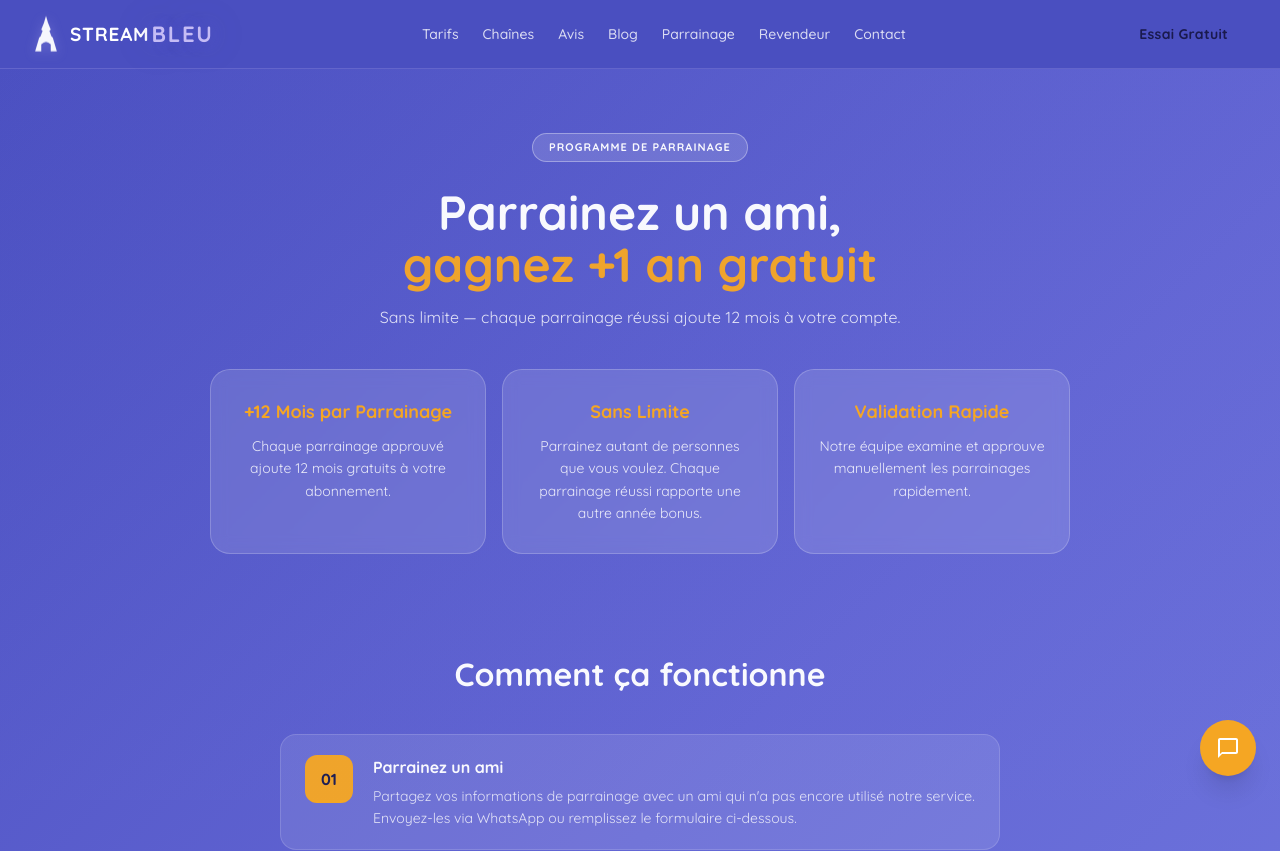
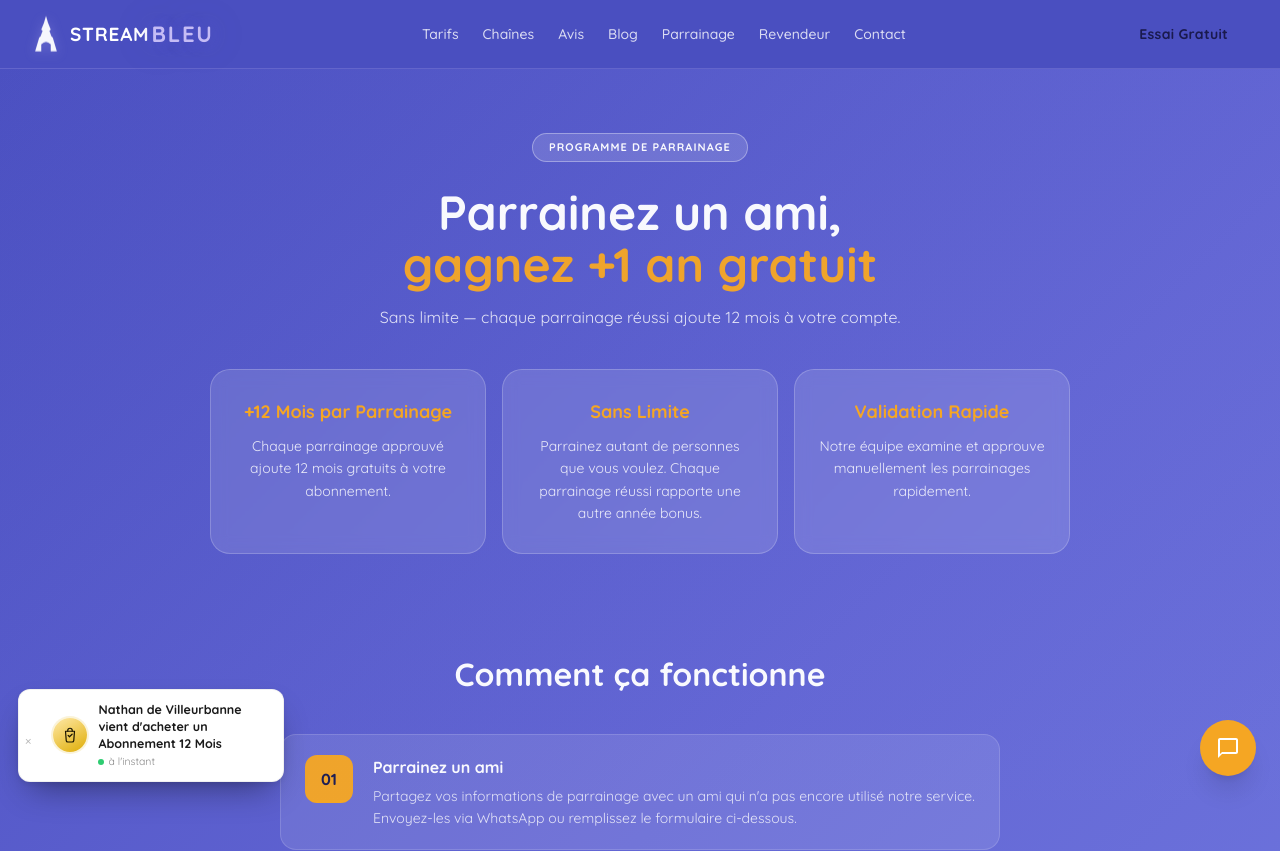
Before and after one commit to medmaar/streambleu-fr, a Next.js app: page /parrainage in a window 1280 px wide. Shown: the top 851 px of the page. Built offline with nearby package versions, Linux system fonts and the light colour scheme.

Commit message:
Add rotating sales-alert banner component

```diff
--- a/src/app/layout.tsx
+++ b/src/app/layout.tsx
@@ -6,6 +6,7 @@ import "./globals.css";
 import Navbar from "./Navbar";
 import Footer from "../components/Footer";
 import FloatingContact from "../components/FloatingContact";
+import SalesBanner from "../components/SalesBanner";
 import Animations from "./components/Animations";
 
 export const metadata: Metadata = {
@@ -79,6 +80,7 @@ export default function RootLayout({
                 <div className="flex-1">{children}</div>
                 <Footer />
                 <FloatingContact />
+                <SalesBanner />
                 <Animations />
             </body>
         </html>
--- /dev/null
+++ b/src/components/SalesBanner.tsx
@@ -0,0 +1,110 @@
+"use client";
+import { useState, useEffect, useRef } from "react";
+
+const NAMES = ["Lucas", "Hugo", "Léo", "Louis", "Gabriel", "Jules", "Nathan", "Ethan", "Théo", "Enzo", "Emma", "Louise", "Alice", "Chloé", "Léa", "Manon", "Camille", "Inès", "Sarah", "Zoé"];
+const CITIES = ["Paris", "Marseille", "Lyon", "Toulouse", "Nice", "Nantes", "Strasbourg", "Montpellier", "Bordeaux", "Lille", "Rennes", "Reims", "Le Havre", "Saint-Étienne", "Toulon", "Grenoble", "Dijon", "Angers", "Nîmes", "Villeurbanne"];
+const PLANS = ["Abonnement 1 Mois", "Abonnement 3 Mois", "Abonnement 3 Mois", "Abonnement 6 Mois", "Abonnement 6 Mois", "Abonnement 12 Mois", "Abonnement 12 Mois", "Abonnement 12 Mois", "Abonnement 12 Mois", "Abonnement 12 Mois"];
+const TIME_AGO = ["à l'instant", "il y a 2 minutes", "il y a 5 minutes", "il y a 9 minutes"];
+const SESSION_KEY = "sbfr_sales_banner_dismissed";
+
+function pick<T>(arr: T[]): T {
+  return arr[Math.floor(Math.random() * arr.length)];
+}
+
+export default function SalesBanner() {
+  const [show, setShow] = useState(false);
+  const [dismissed, setDismissed] = useState(false);
+  const [name, setName] = useState("");
+  const [city, setCity] = useState("");
+  const [plan, setPlan] = useState("");
+  const [timeAgo, setTimeAgo] = useState(TIME_AGO[0]);
+  const lastName = useRef<string | null>(null);
+  const timers = useRef<ReturnType<typeof setTimeout>[]>([]);
+
+  useEffect(() => {
+    if (typeof window === "undefined") return;
+    if (sessionStorage.getItem(SESSION_KEY) === "1") return;
+
+    function setT(fn: () => void, ms: number) {
+      const id = setTimeout(fn, ms);
+      timers.current.push(id);
+      return id;
+    }
+
+    function nextNotification() {
+      let n = pick(NAMES);
+      while (n === lastName.current) n = pick(NAMES);
+      lastName.current = n;
+      setName(n);
+      setCity(pick(CITIES));
+      setPlan(pick(PLANS));
+      setTimeAgo(pick(TIME_AGO));
+    }
+
+    let stopped = false;
+    function cycle() {
+      if (stopped) return;
+      nextNotification();
+      setShow(true);
+      setT(() => {
+        if (stopped) return;
+        setShow(false);
+        setT(cycle, 3000);
+      }, 5000);
+    }
+
+    setT(cycle, 2000 + Math.floor(Math.random() * 2000));
+
+    return () => {
+      stopped = true;
+      timers.current.forEach(clearTimeout);
+    };
+  }, []);
+
+  function handleClose() {
+    setDismissed(true);
+    setShow(false);
+    if (typeof window !== "undefined") {
+      sessionStorage.setItem(SESSION_KEY, "1");
+    }
+    timers.current.forEach(clearTimeout);
+  }
+
+  if (dismissed) return null;
+
+  return (
+    <div
+      className={`fixed left-[18px] bottom-[18px] z-[79] max-w-[266px] flex items-center gap-[11px] py-[11px] pr-[30px] pl-[11px] rounded-xl bg-white border border-black/[0.06] shadow-[0_16px_34px_-12px_rgba(0,0,0,0.45),0_2px_6px_rgba(0,0,0,0.08)] transition-all duration-[400ms] ease-out ${
+        show ? "translate-y-0 opacity-100" : "translate-y-[140%] opacity-0"
+      }`}
+    >
+      <button
+        onClick={handleClose}
+        aria-label="Fermer"
+        className="absolute top-1.5 right-2 bg-transparent border-none text-[#B8B8B8] text-sm leading-none cursor-pointer p-[3px] hover:text-[#666]"
+      >
+        &times;
+      </button>
+      <div
+        className="flex-shrink-0 w-[34px] h-[34px] rounded-full flex items-center justify-center"
+        style={{ background: "linear-gradient(150deg, #FFE9A8 0%, #DFAD05 100%)", boxShadow: "0 0 0 2px rgba(223,173,5,0.15)" }}
+      >
+        <svg viewBox="0 0 24 24" width="18" height="18" fill="none" aria-hidden="true">
+          <path d="M6 7h12l-1 12.5a2 2 0 0 1-2 1.8H9a2 2 0 0 1-2-1.8L6 7z" stroke="#1A1400" strokeWidth={1.6} strokeLinejoin="round"/>
+          <path d="M9 7V6a3 3 0 0 1 6 0v1" stroke="#1A1400" strokeWidth={1.6} strokeLinecap="round"/>
+          <path d="M9.5 12.5l1.8 1.8L14.8 11" stroke="#1A1400" strokeWidth={1.7} strokeLinecap="round" strokeLinejoin="round"/>
+        </svg>
+      </div>
+      <div>
+        <div className="font-bold text-[12.5px] leading-snug text-[#1A1A1A]">
+          {name ? (<>
+            <b>{name}</b> de {city} vient d'acheter un {plan}
+          </>) : "Nouvel achat"}
+        </div>
+        <div className="text-[10.5px] text-[#8A8A8A] mt-0.5 flex items-center gap-1 before:content-[''] before:w-1.5 before:h-1.5 before:rounded-full before:bg-[#2ECC71] before:inline-block before:flex-shrink-0">
+          {timeAgo}
+        </div>
+      </div>
+    </div>
+  );
+}
```
